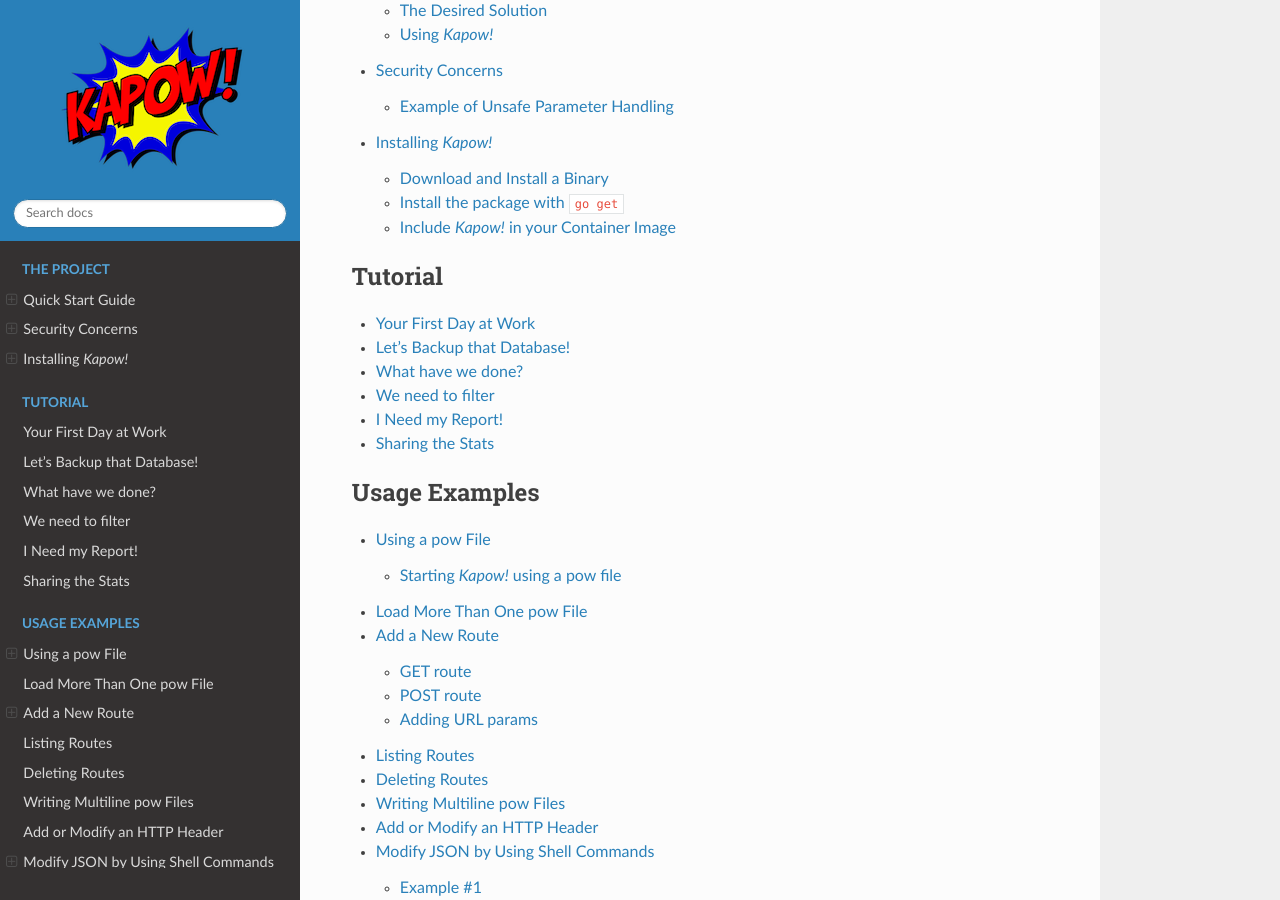
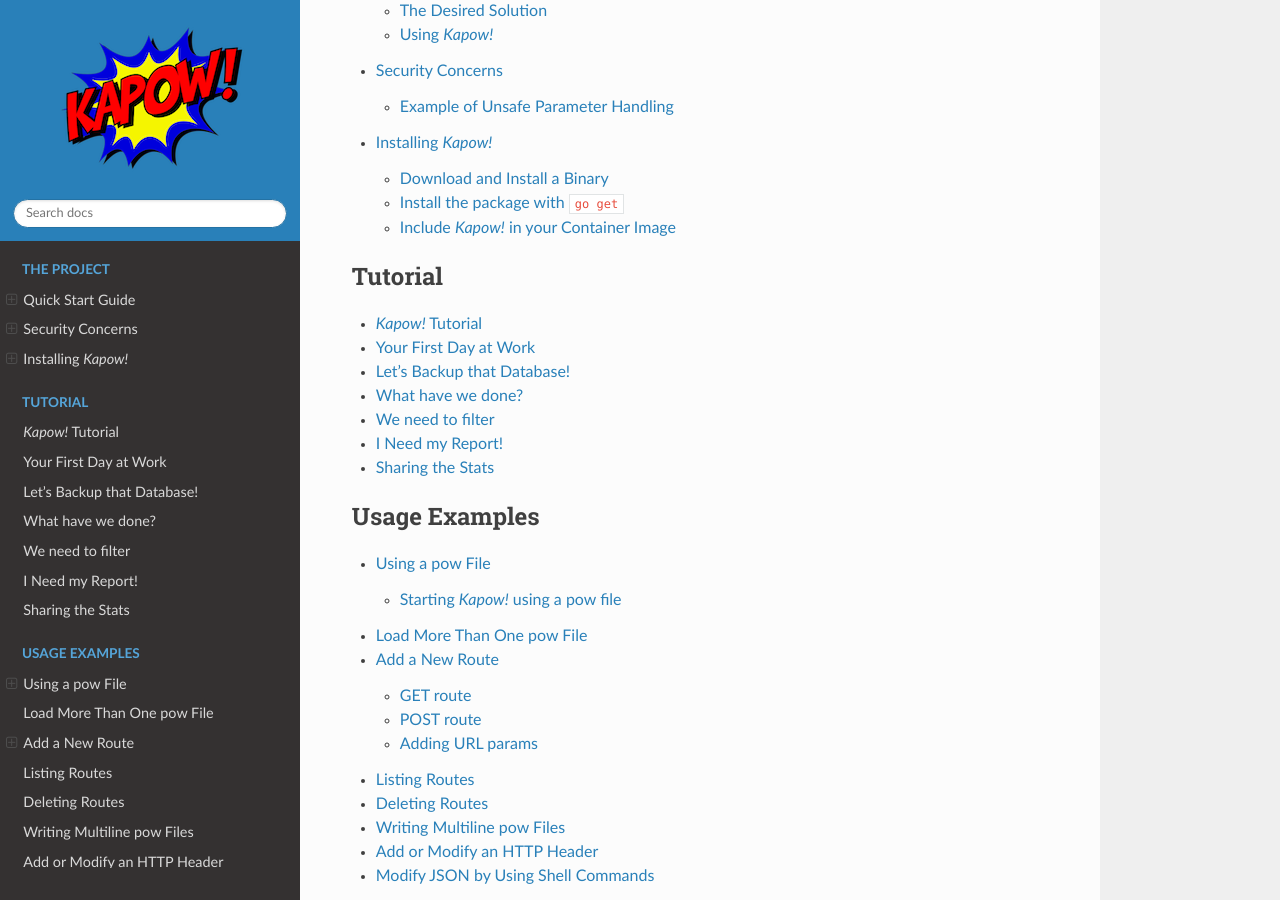
Before and after one commit to BBVA/kapow, a Sphinx documentation site: the page built from docs/source/index.rst, in a window 1280 px wide and 900 px high, scrolled down 1122 px. Built offline with Sphinx 7.4.7 and the Read the Docs theme 2.0.0, drawn with Linux system fonts in a browser that asks for light colours.

Commit message:
doc: Remove warning about unused rst files (they are used in latex build)

```diff
--- a/docs/source/conf.py
+++ b/docs/source/conf.py
@@ -37,7 +37,7 @@
 # List of patterns, relative to source directory, that match files and
 # directories to ignore when looking for source files.
 # This pattern also affects html_static_path and html_extra_path.
-exclude_patterns = []
+exclude_patterns = ['latextoc.rst', '*/toc.rst']
 
 rst_prolog = """
 .. role:: tech(code)
--- a/docs/source/index.rst
+++ b/docs/source/index.rst
@@ -62,6 +62,7 @@
    :maxdepth: 2
    :caption: Tutorial
 
+   tutorial/index
    tutorial/tutorial00
    tutorial/tutorial01
    tutorial/tutorial02
```
